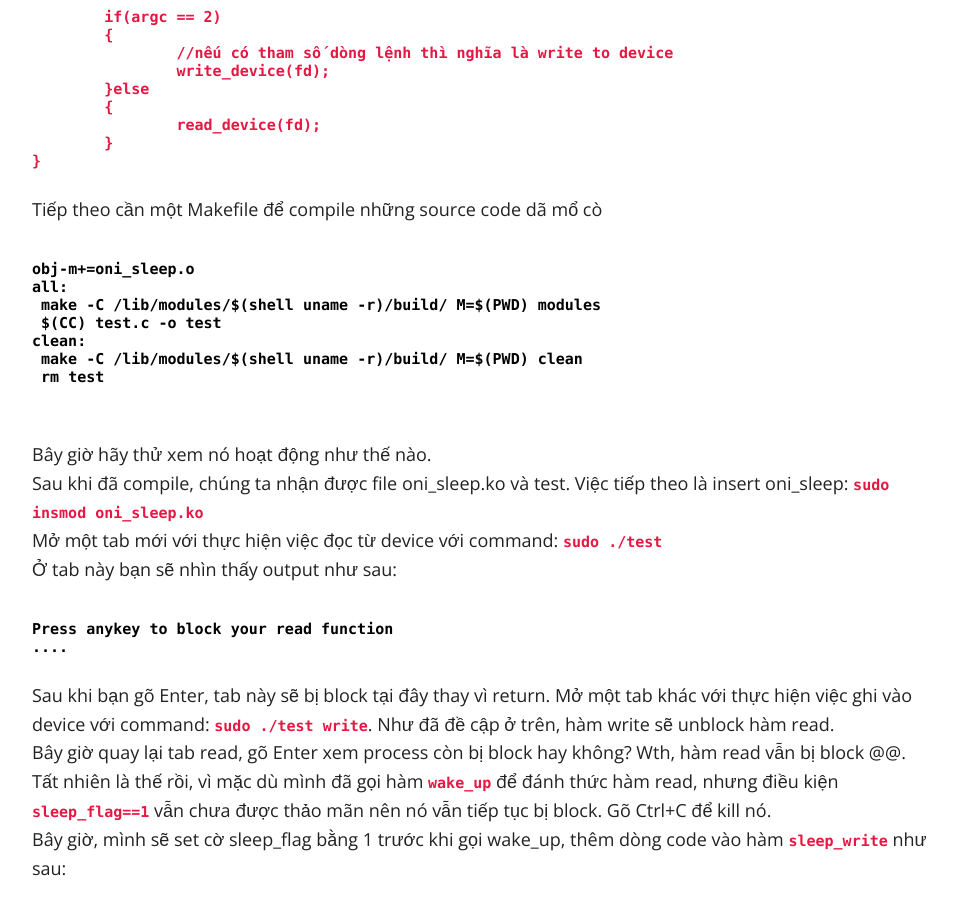
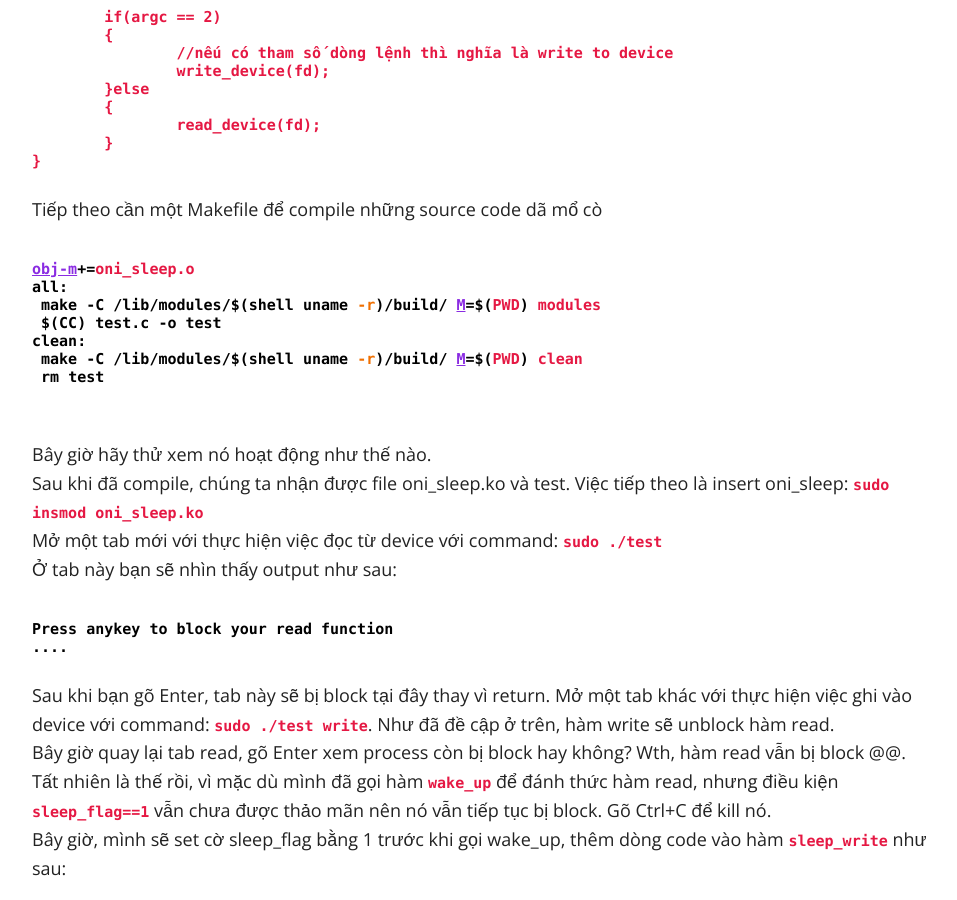
Before and after one commit to ita93/ita93.github.io, a Jekyll site: the page built from _posts/2018-01-25-Blocking IO.md, in a window 1280 px wide and 900 px high, scrolled down 6916 px. Shown: the whole window, without its empty margins (158-1115 px from the left). Built offline with Jekyll 4.4.1, drawn with Linux system fonts in a browser that asks for light colours; nearby versions of some CDN libraries; comment, search, counter and statistics services are not loaded.

Commit message:
Make file

````diff
--- a/_posts/2018-01-25-Blocking IO.md
+++ b/_posts/2018-01-25-Blocking IO.md
@@ -244,7 +244,7 @@ int main(int argc, char* argv[])
 ```
 
 Tiếp theo cần một Makefile để compile những source code dã mổ cò
-{% highlight c %}
+{% highlight make %}
 obj-m+=oni_sleep.o
 all:
  make -C /lib/modules/$(shell uname -r)/build/ M=$(PWD) modules
````
